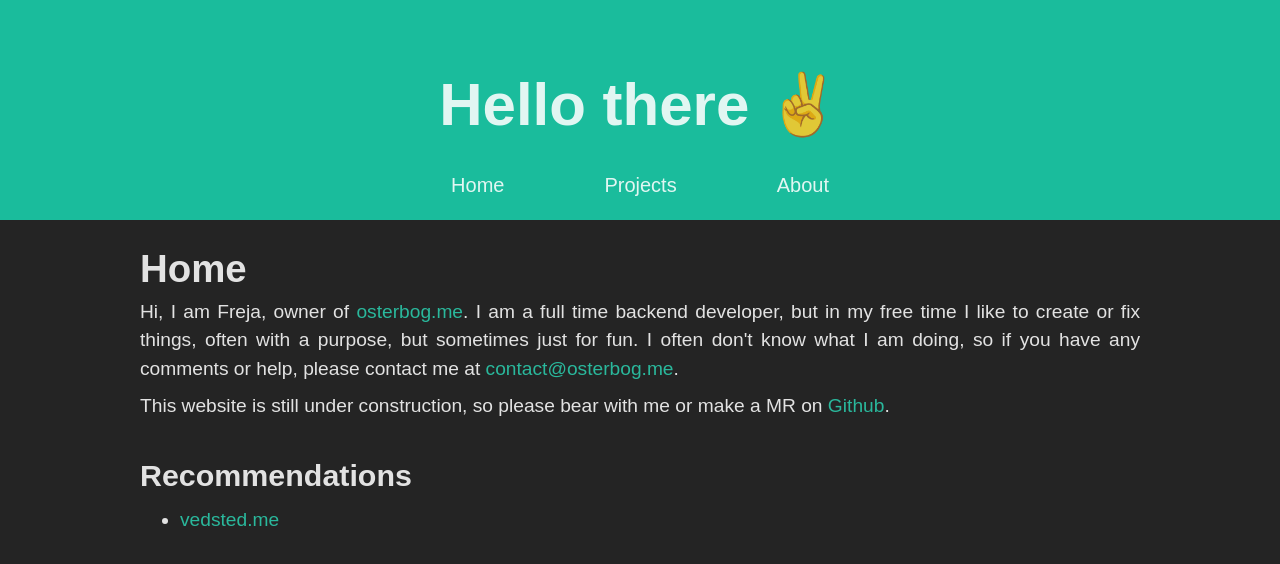
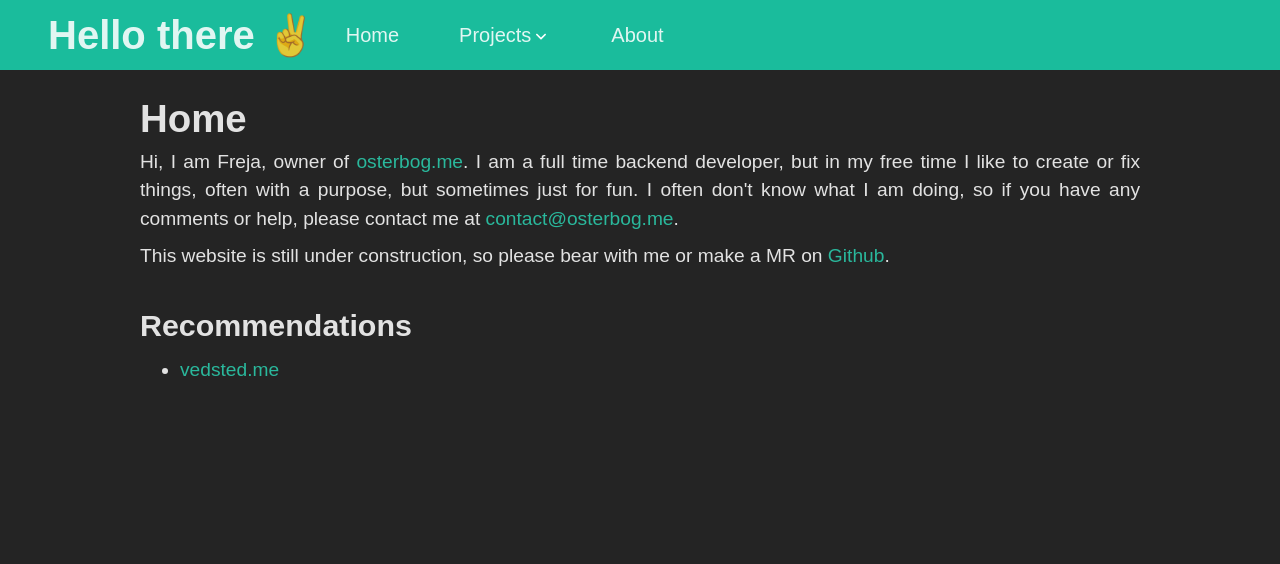
Before and after one commit to frej0887/BlogWebsite, a React (Vite) app: page / in a window 1280 px wide. Shown: the top 564 px of the page. Built offline with nearby package versions, Linux system fonts and the light colour scheme.

Commit message:
new menu

```diff
--- a/package.json
+++ b/package.json
@@ -17,6 +17,7 @@
     "react-icons": "^5.5.0",
     "react-responsive": "^10.0.1",
     "react-router-dom": "^7.6.2",
+    "react-svg": "^16.3.0",
     "react-slideshow-image": "^4.3.2"
   },
   "devDependencies": {
--- a/src/layout/layout.css
+++ b/src/layout/layout.css
@@ -15,26 +15,47 @@ header a {
   color: inherit;
 }
 
+.menu-content {
+  position: absolute;
+  background-color: #1ABC9C;
+  padding: 1em 2em 1em 1em;
+  width: 100%;
+  left: 0;
+  border-radius: 1px;
+}
+
+svg {
+  height: 1em;
+  width: 1em;
+  fill: #ffffff;
+}
+
 header {
-  padding-top: 60px;
   text-align: center;
   background: #1abc9c;
-  font-size: 30px;
+  font-size: 20px;
   user-select: none;
+}
+
+.open-menu-button {
+  cursor: pointer;
+  display: flex;
+  align-items: center;
+}
+
+.open-menu-button svg {
+  vertical-align: middle;
 }
 
 .menu-box {
   display: flex;
-  margin-left: 200px;
-  margin-right: 200px;
-  flex-wrap: wrap;
-  justify-content: center;
+  justify-content: left;
+  align-items: center;
+  margin-left: 3rem;
 }
 
 .menuitem {
-  text-align: center;
-  font-size: 20px;
-  margin: 20px 50px;
+  margin: 20px 30px;
 }
 
 .content-mobile {
--- a/src/layout/layout.tsx
+++ b/src/layout/layout.tsx
@@ -1,25 +1,40 @@
 import './layout.css'
 import {Link, Outlet} from "react-router-dom";
-import {useContext} from "react";
+import {useContext, useEffect, useRef, useState} from "react";
 import {LayoutContext} from "../contexts.tsx";
-
+import { ReactSVG } from 'react-svg'
 
 export const Header = () => {
+  const ref = useRef<HTMLDivElement>(null);
+  const [headerHeight, setHeaderHeight] = useState(0);
+  const [menuVisible, setMenuVisible] = useState(false);
+
+  useEffect(() => {
+    if (ref.current)
+      setHeaderHeight(ref.current.clientHeight);
+  }, [ref]);
+
   return (
     <header>
-      <h1>
-        <Link to="/">Hello there ✌️</Link>
-      </h1>
-      <div className={"menu-box"}>
+      <div className={"menu-box"} id={"menu"} ref={ref}>
+        <h1>
+          <Link to="/">Hello there ✌️</Link>
+        </h1>
         <div className={"menuitem"}>
           <Link to="/">Home</Link>
         </div>
-        <div className={"menuitem"}>
-          <Link to="/projects">Projects</Link>
+        <div className={"menuitem open-menu-button"} onClick={() => setMenuVisible(!menuVisible)}>
+          Projects
+          <ReactSVG src="./icons/dropdown-arrow.svg" wrapper={'span'}/>
         </div>
         <div className={"menuitem"}>
           <Link to="/about">About</Link>
         </div>
+      </div>
+      <div className={"menu-content"} style={{...{top: headerHeight}, ...(menuVisible? {display: "block"} : {display: "none"})}}>
+        <div><Link to={"/projects"} onClick={() => setMenuVisible(false)}>Projects</Link></div>
+        <div><Link to={"/recipes"} onClick={() => setMenuVisible(false)}>Recipes</Link></div>
+        <div><Link to={"/origami"} onClick={() => setMenuVisible(false)}>Origami</Link></div>
       </div>
     </header>
   )
```
Also changed, not shown: public/icons/dropdown-arrow.svg (added), 1 other file (tests, documents, lock files or other folders).
